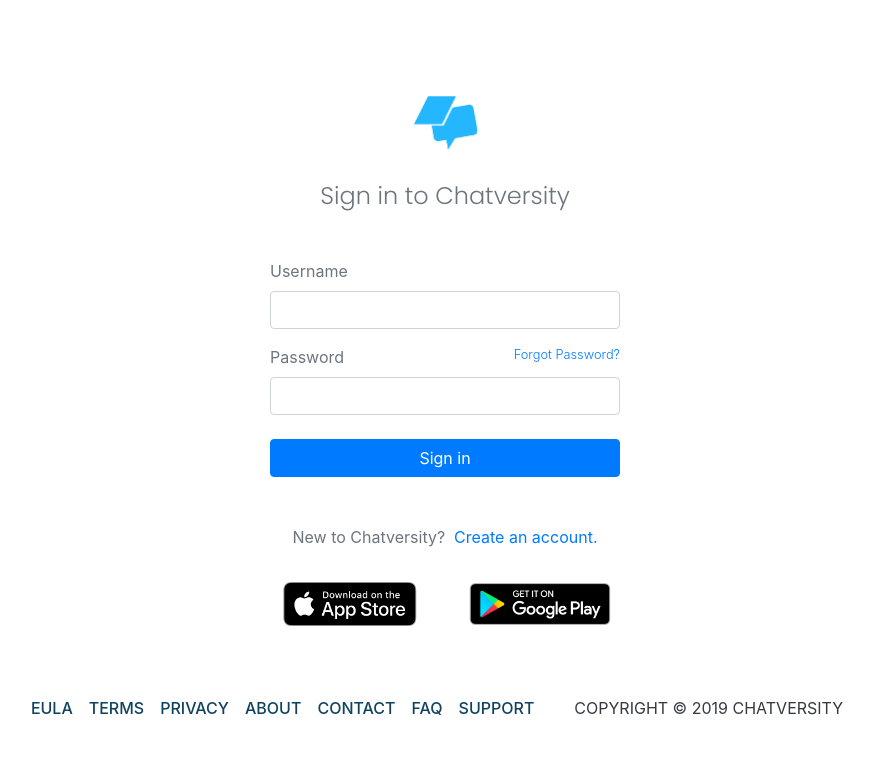
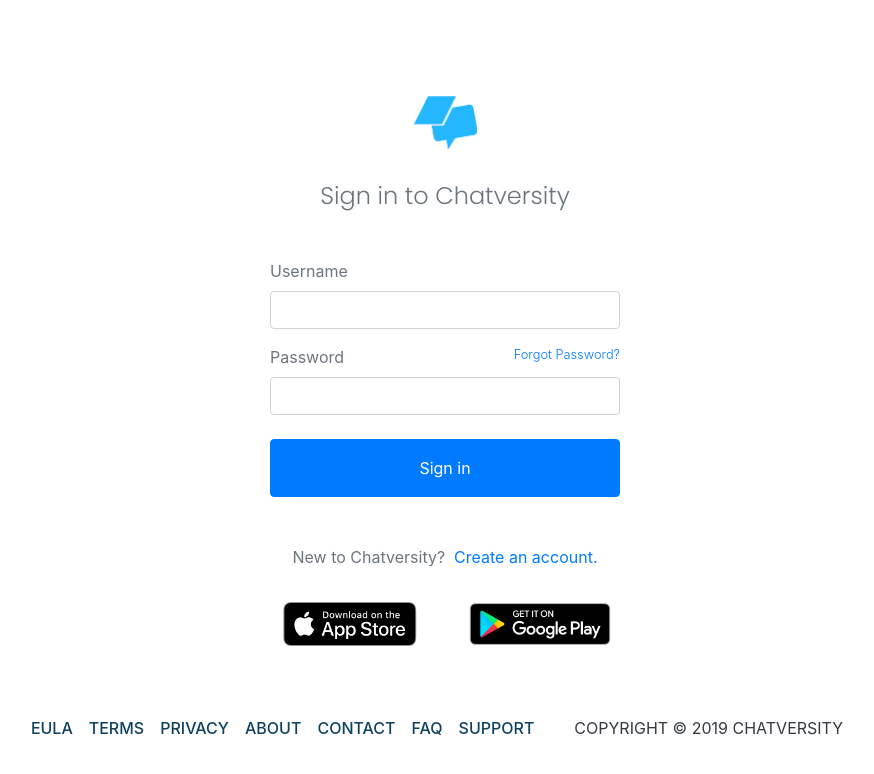
Before and after one commit to chatversity/Old_Chatversity, an Angular app: page /login in a window 1280 px wide. Shown: the top 774 px of the page, without its empty margins (195-1069 px from the left). Built offline with nearby package versions, Linux system fonts and the light colour scheme.

Commit message:
Changed login button to be more like forgot and signup

```diff
--- a/src/app/Onboarding/login/login.component.html
+++ b/src/app/Onboarding/login/login.component.html
@@ -67,7 +67,7 @@
         <!-- Form Fields | Button -->
         <button
           [disabled]="loading"
-          class="btn btn-primary btn-block mt-4"
+          class="btn btn-primary btn-block mt-4 px-4 py-3"
           tabindex="3"
         >
           <span *ngIf="!loading">Sign in</span>
```
